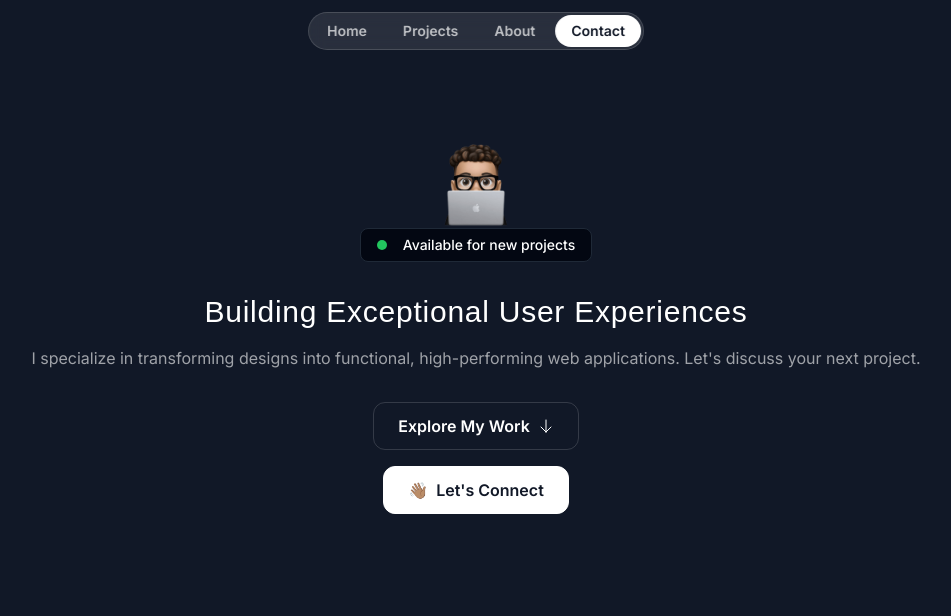
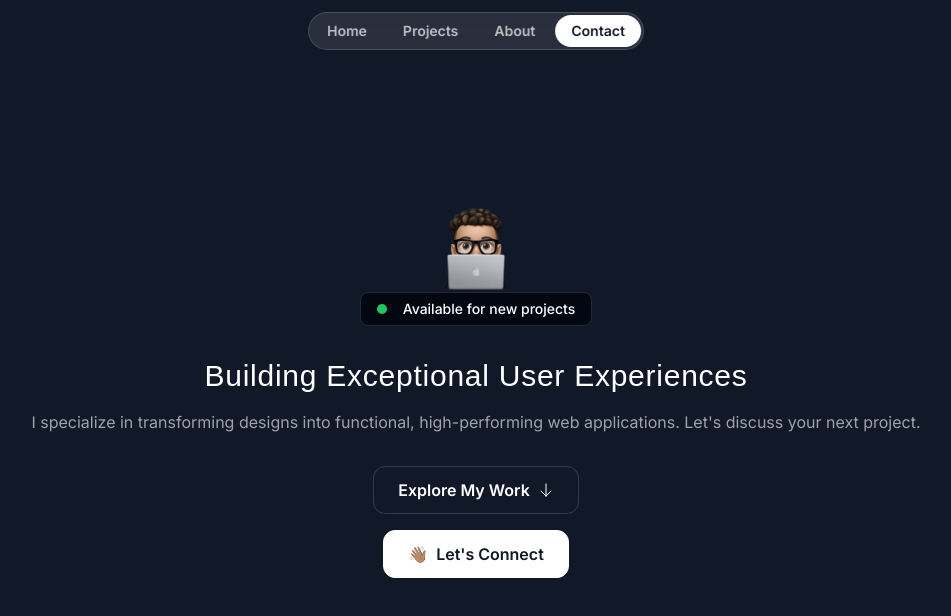
Before and after one commit to eziz-tajiev/Portfolio, a Next.js app: page / in a window 1280 px wide. Shown: the top 616 px of the page, without its empty margins (164-1115 px from the left). Built offline with nearby package versions, Linux system fonts and the light colour scheme; a web font is replaced by a local one.

Commit message:
start to style hero section on table version

```diff
--- a/src/sections/Hero.tsx
+++ b/src/sections/Hero.tsx
@@ -4,7 +4,7 @@ import ArrowDown from '@/assets/icons/arrow-down.svg'
 export const HeroSection = () => {
   return (
 
-    <div className='py-32'>
+    <div className='py-32 md:py-48'>
       <div className='container'>
         <div className='flex flex-col items-center'>
           <Image
```
